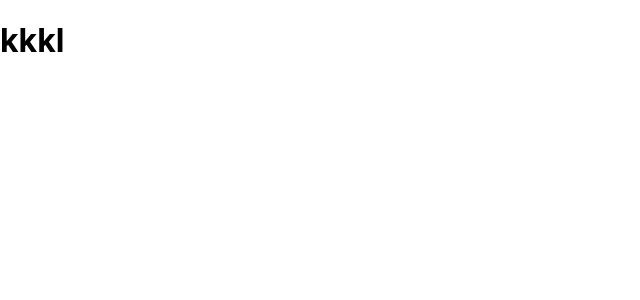
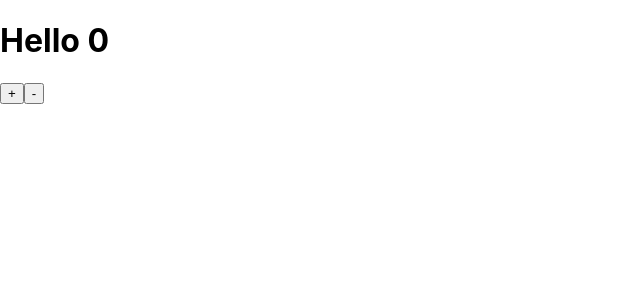
Before and after one commit to dhullsonam/bikeWale, a React (Create React App) app: page / in a window 1280 px wide. Shown: the top 300 px of the page, without its empty margins (0-640 px from the left). Built offline with nearby package versions, Linux system fonts and the light colour scheme.

Commit message:
Redux Counter Example

```diff
--- a/src/App.js
+++ b/src/App.js
@@ -1,4 +1,6 @@
 import React from "react"
+import PlusMinusButtons from "./components/PlusMinusButtons";
+import Heading from "./components/Heading";
 // import {BrowserRouter, Routes, Route, Link, Router} from "react-router-dom";
 // import AddNewRepo from "./components/AddNewRepo";
 // import ActionCreator from "./components/CompoTalk/ActionCreator";
@@ -14,10 +16,12 @@ import React from "react"
 // import BtnComponent from "./contextApi/BtnComponent";
 //
 
+
 function App() {
     return (
         <>
-            <h1>kkkl</h1>
+            <Heading></Heading>
+            <PlusMinusButtons></PlusMinusButtons>
         </>
     );
 }
--- /dev/null
+++ b/src/components/Heading/index.js
@@ -0,0 +1,13 @@
+import React from 'react';
+import {useSelector} from "react-redux";
+
+const Heading = () => {
+    const ss = useSelector(state => state.counter)
+    return (
+        <div>
+            <h1>Hello {ss}</h1>
+        </div>
+    );
+};
+
+export default Heading;
--- /dev/null
+++ b/src/components/PlusMinusButtons/index.js
@@ -0,0 +1,27 @@
+import React from 'react';
+import {useDispatch} from "react-redux";
+
+const increment = () => {
+    return {
+        type: "Inc"
+    }
+}
+
+const decrement = () => {
+    return {
+        type: "Dec"
+    }
+}
+
+const PlusMinusButtons = () => {
+    const dispatcher = useDispatch()
+
+    return (
+        <div>
+          <button onClick={() => dispatcher(increment()) }>+</button>
+          <button onClick={() => dispatcher(decrement()) }>-</button>
+        </div>
+    );
+};
+
+export default PlusMinusButtons;
--- /dev/null
+++ b/src/components/Reducers/index.js
@@ -0,0 +1,17 @@
+import {combineReducers} from "redux";
+
+const counter = (state = 0, obj) => {
+    switch (obj.type) {
+        case "Inc":
+            return state + 1
+        case "Dec":
+            return state - 1
+        default:
+            return state
+    }
+}
+
+
+export const myRed = combineReducers({
+    counter: counter
+})
--- a/src/index.js
+++ b/src/index.js
@@ -5,44 +5,17 @@ import App from './App';
 import reportWebVitals from './reportWebVitals';
 import {BrowserRouter} from 'react-router-dom'
 import {createStore} from "redux";
+import {myRed} from "./components/Reducers";
+import {Provider} from "react-redux";
 
-
-
-//Actions
-let print = () => {
-    console.log("running")
-    let myObj = {
-        type: "runTV"
-    }
-    return myObj
-}
-
-//Reducer
-let ourReducer = (state = "", action) => {
-    switch (action.type) {
-        case "runTV":
-            state = "H1"
-            return state
-    }
-}
-
-let myStore = createStore(ourReducer)
-
-
-myStore.subscribe( () => {
-    console.log(myStore.getState())
-})
-
-
-myStore.dispatch(print())
+let ourStore = createStore(myRed, window.__REDUX_DEVTOOLS_EXTENSION__ && window.__REDUX_DEVTOOLS_EXTENSION__())
 
 ReactDOM.render(
-
-    <BrowserRouter>
-      <App />
-    </BrowserRouter>,
-
-
+    <Provider store={ourStore}>
+        <BrowserRouter>
+            <App />
+        </BrowserRouter>
+    </Provider>,
   document.getElementById('root')
 );
 
```
